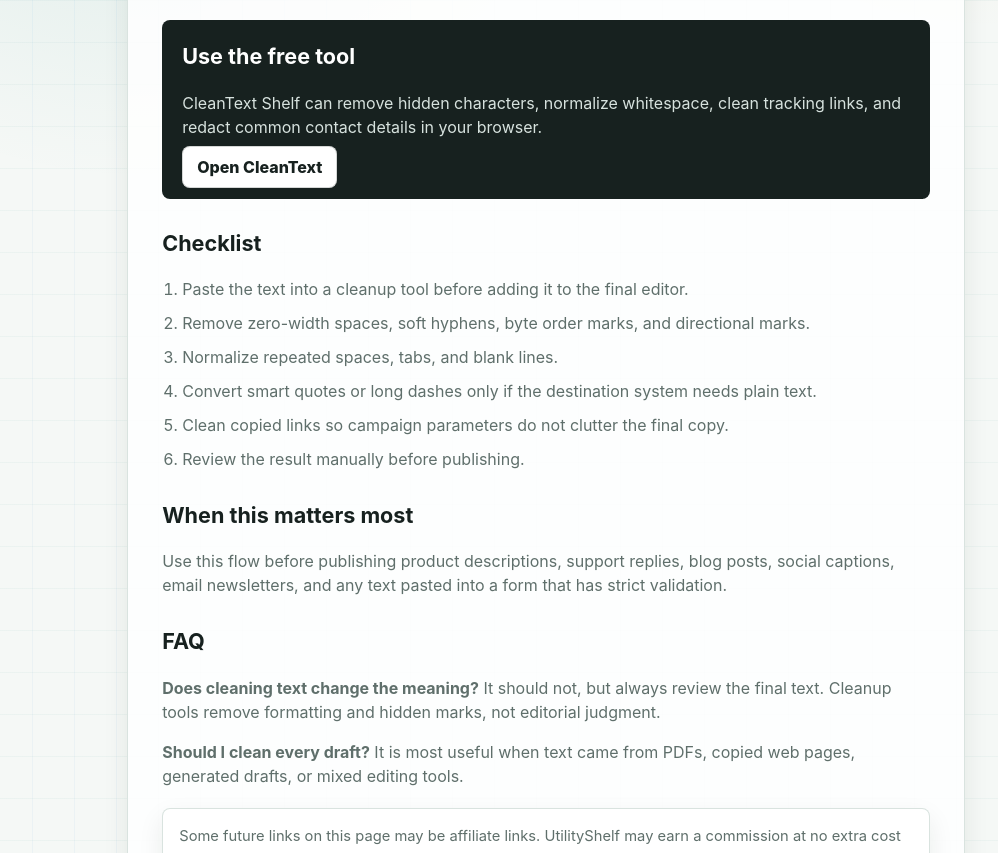
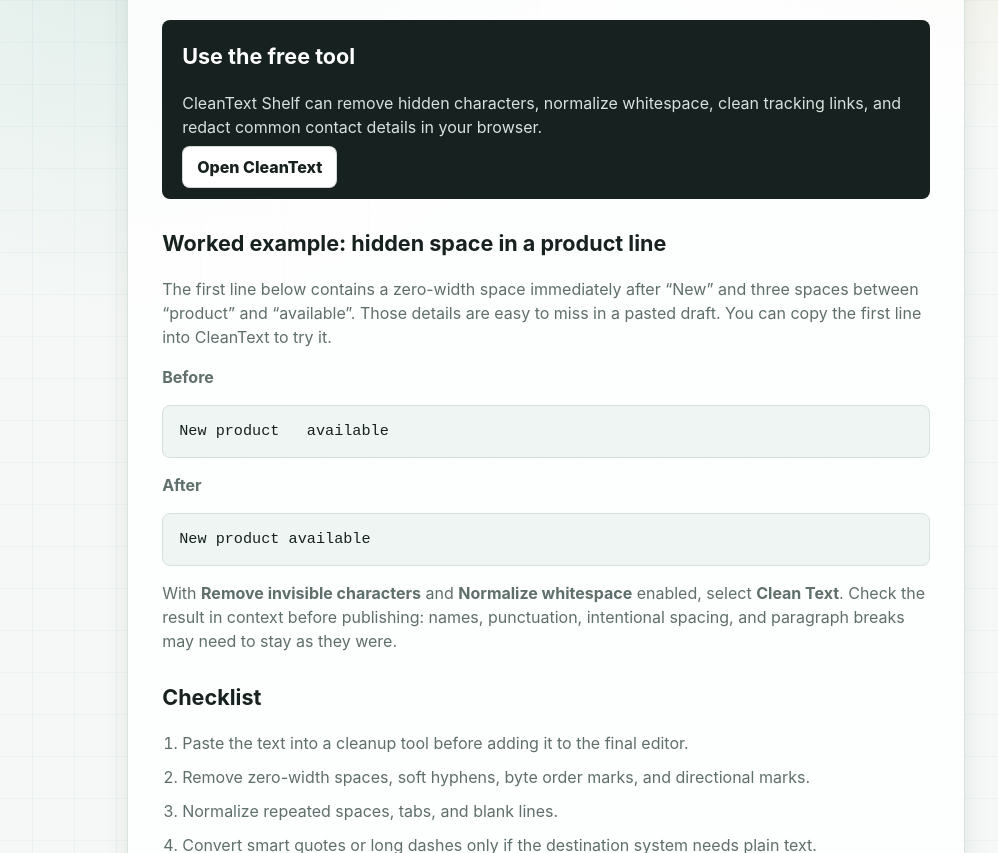
Before and after one commit to mrculture/utilityshelf-hub, a plain HTML site: page guides/clean-pasted-text-before-publishing.html in a window 1280 px wide. Shown: the part 420-1273 px from the top of the page, without its empty margins (94-1092 px from the left). Drawn offline with Linux system fonts and the light colour scheme.

Commit message:
Add a tested CleanText example to the publishing guide

```diff
--- a/guides/clean-pasted-text-before-publishing.html
+++ b/guides/clean-pasted-text-before-publishing.html
@@ -6,7 +6,7 @@
     <title>How to Clean Pasted Text Before Publishing Online | UtilityShelf</title>
     <meta name="description" content="A practical checklist for cleaning pasted text before publishing it in a CMS, newsletter, form, product page, or public post.">
     <link rel="canonical" href="https://utilityshelf.site/guides/clean-pasted-text-before-publishing">
-    <link rel="stylesheet" href="../styles.css?v=20260605-guides1">
+    <link rel="stylesheet" href="../styles.css?v=20261030-guides2">
   </head>
   <body>
     <header class="site-header"><a class="brand" href="/"><span class="brand-mark">U</span><span><strong>UtilityShelf</strong><small>Practical browser tools</small></span></a><nav aria-label="Main"><a href="/#tools">Tools</a><a href="/guides">Guides</a></nav></header>
@@ -16,6 +16,13 @@
         <h1>How to clean pasted text before publishing online</h1>
         <p>Text copied from PDFs, documents, chat apps, and AI drafts can carry invisible formatting. It may look fine on screen, then break a form, create odd spacing in a CMS, or paste strange characters into a newsletter.</p>
         <div class="tool-callout"><h2>Use the free tool</h2><p>CleanText Shelf can remove hidden characters, normalize whitespace, clean tracking links, and redact common contact details in your browser.</p><a class="button" href="https://cleantext.utilityshelf.site/">Open CleanText</a></div>
+        <h2>Worked example: hidden space in a product line</h2>
+        <p>The first line below contains a zero-width space immediately after “New” and three spaces between “product” and “available”. Those details are easy to miss in a pasted draft. You can copy the first line into CleanText to try it.</p>
+        <p><strong>Before</strong></p>
+        <pre class="example-block"><code>New&#8203; product   available</code></pre>
+        <p><strong>After</strong></p>
+        <pre class="example-block"><code>New product available</code></pre>
+        <p>With <strong>Remove invisible characters</strong> and <strong>Normalize whitespace</strong> enabled, select <strong>Clean Text</strong>. Check the result in context before publishing: names, punctuation, intentional spacing, and paragraph breaks may need to stay as they were.</p>
         <h2>Checklist</h2>
         <ol class="checklist">
           <li>Paste the text into a cleanup tool before adding it to the final editor.</li>
```
